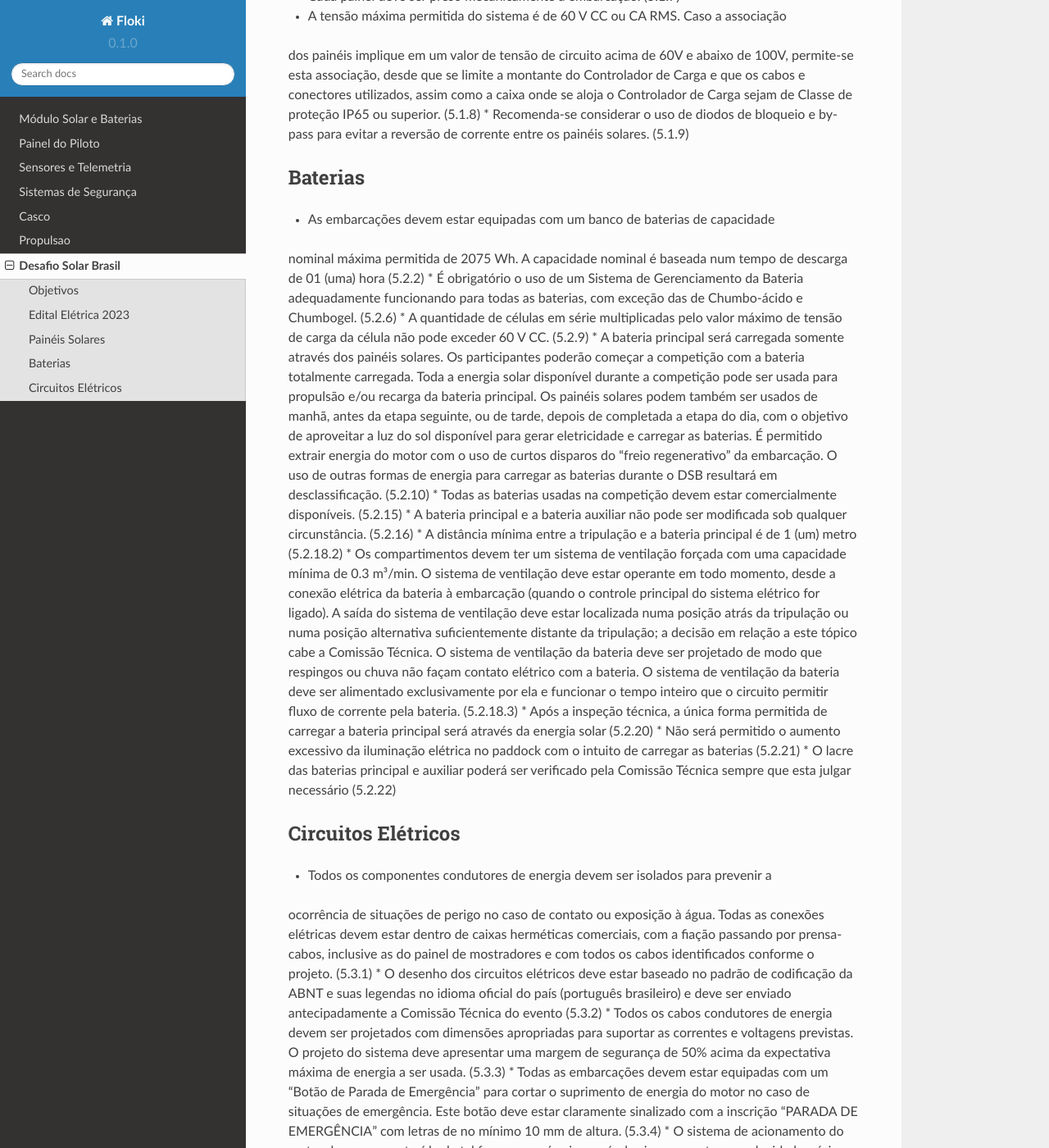
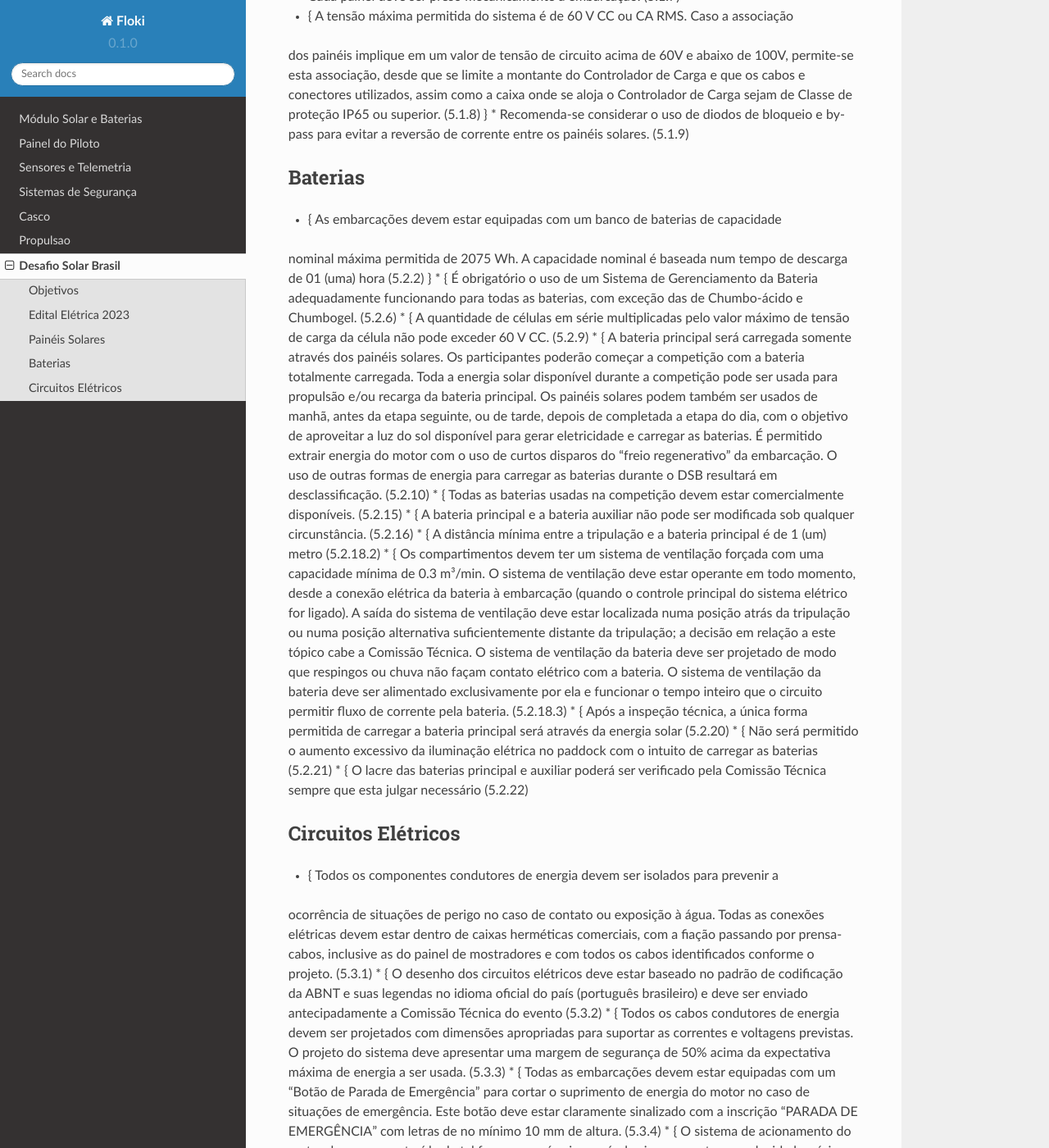
Before and after one commit to polinautico/RTD-Floki, a Sphinx documentation site: the page built from docs/source/DSB.rst, in a window 1280 px wide and 1400 px high, scrolled down 1304 px. Shown: the whole window at 82% size. Built offline with Sphinx 7.4.7 and the Read the Docs theme 2.0.0, drawn with Linux system fonts in a browser that asks for light colours; some of the changed text lies outside the part shown.

```diff
--- a/docs/source/DSB.rst
+++ b/docs/source/DSB.rst
@@ -44,25 +44,25 @@ Painéis Solares
 * Posicionamento dos painéis com um ângulo de inclinação máximo permitido de 10° (5.1.5)
 * Sistemas de controle de inclinação dos painéis não são permitidos. (5.1.6)
 * Cada painel deve ser preso mecanicamente à embarcação. (5.1.7)
-* A tensão máxima permitida do sistema é de 60 V CC ou CA RMS. Caso a associação
+* { A tensão máxima permitida do sistema é de 60 V CC ou CA RMS. Caso a associação
 dos painéis implique em um valor de tensão de circuito acima de 60V e abaixo de
 100V, permite-se esta associação, desde que se limite a montante do Controlador de
 Carga e que os cabos e conectores utilizados, assim como a caixa onde se aloja o
-Controlador de Carga sejam de Classe de proteção IP65 ou superior. (5.1.8)
+Controlador de Carga sejam de Classe de proteção IP65 ou superior. (5.1.8) }
 * Recomenda-se considerar o uso de diodos de bloqueio e by-pass para evitar a reversão
 de corrente entre os painéis solares. (5.1.9)
 
 Baterias
 ------
 
-* As embarcações devem estar equipadas com um banco de baterias de capacidade
+* { As embarcações devem estar equipadas com um banco de baterias de capacidade
 nominal máxima permitida de 2075 Wh. A capacidade nominal é baseada num tempo de
-descarga de 01 (uma) hora (5.2.2)
-* É obrigatório o uso de um Sistema de Gerenciamento da Bateria adequadamente
+descarga de 01 (uma) hora (5.2.2) }
+* { É obrigatório o uso de um Sistema de Gerenciamento da Bateria adequadamente
 funcionando para todas as baterias, com exceção das de Chumbo-ácido e Chumbogel. (5.2.6)
-* A quantidade de células em série multiplicadas pelo valor máximo de tensão de carga
+* { A quantidade de células em série multiplicadas pelo valor máximo de tensão de carga
 da célula não pode exceder 60 V CC. (5.2.9)
-* A bateria principal será carregada somente através dos painéis solares. Os
+* { A bateria principal será carregada somente através dos painéis solares. Os
 participantes poderão começar a competição com a bateria totalmente carregada.
 Toda a energia solar disponível durante a competição pode ser usada para propulsão
 e/ou recarga da bateria principal. Os painéis solares podem também ser usados de
@@ -71,12 +71,12 @@ o objetivo de aproveitar a luz do sol disponível para gerar eletricidade e carr
 baterias. É permitido extrair energia do motor com o uso de curtos disparos do “freio
 regenerativo” da embarcação. O uso de outras formas de energia para carregar as
 baterias durante o DSB resultará em desclassificação. (5.2.10)
-* Todas as baterias usadas na competição devem estar comercialmente disponíveis. (5.2.15)
-* A bateria principal e a bateria auxiliar não pode ser modificada sob qualquer
+* { Todas as baterias usadas na competição devem estar comercialmente disponíveis. (5.2.15)
+* { A bateria principal e a bateria auxiliar não pode ser modificada sob qualquer
 circunstância. (5.2.16)
-* A distância mínima entre a tripulação e a bateria principal é de 1 (um)
+* { A distância mínima entre a tripulação e a bateria principal é de 1 (um)
 metro (5.2.18.2)
-* Os compartimentos devem ter um sistema de ventilação forçada com uma
+* { Os compartimentos devem ter um sistema de ventilação forçada com uma
 capacidade mínima de 0.3 m³/min. O sistema de ventilação deve estar operante
 em todo momento, desde a conexão elétrica da bateria à embarcação (quando o
 controle principal do sistema elétrico for ligado). A saída do sistema de
@@ -87,44 +87,44 @@ ser projetado de modo que respingos ou chuva não façam contato elétrico com
 a bateria. O sistema de ventilação da bateria deve ser alimentado exclusivamente
 por ela e funcionar o tempo inteiro que o circuito permitir fluxo de corrente pela
 bateria. (5.2.18.3)
-* Após a inspeção técnica, a única forma permitida de carregar a bateria principal
+* { Após a inspeção técnica, a única forma permitida de carregar a bateria principal
 será através da energia solar (5.2.20)
-* Não será permitido o aumento excessivo da iluminação elétrica no paddock com o
+* { Não será permitido o aumento excessivo da iluminação elétrica no paddock com o
 intuito de carregar as baterias (5.2.21)
-* O lacre das baterias principal e auxiliar poderá ser verificado pela Comissão
+* { O lacre das baterias principal e auxiliar poderá ser verificado pela Comissão
 Técnica sempre que esta julgar necessário (5.2.22)
 
 Circuitos Elétricos
 ------
 
-* Todos os componentes condutores de energia devem ser isolados para prevenir a
+* { Todos os componentes condutores de energia devem ser isolados para prevenir a
 ocorrência de situações de perigo no caso de contato ou exposição à água. Todas as
 conexões elétricas devem estar dentro de caixas herméticas comerciais, com a fiação
 passando por prensa-cabos, inclusive as do painel de mostradores e com todos os
 cabos identificados conforme o projeto. (5.3.1)
-* O desenho dos circuitos elétricos deve estar baseado no padrão de codificação da
+* { O desenho dos circuitos elétricos deve estar baseado no padrão de codificação da
 ABNT e suas legendas no idioma oficial do país (português brasileiro) e deve ser
 enviado antecipadamente a Comissão Técnica do evento (5.3.2)
-* Todos os cabos condutores de energia devem ser projetados com dimensões
+* { Todos os cabos condutores de energia devem ser projetados com dimensões
 apropriadas para suportar as correntes e voltagens previstas. O projeto do sistema
 deve apresentar uma margem de segurança de 50% acima da expectativa máxima de
 energia a ser usada. (5.3.3)
-* Todas as embarcações devem estar equipadas com um "Botão de Parada de
+* { Todas as embarcações devem estar equipadas com um "Botão de Parada de
 Emergência" para cortar o suprimento de energia do motor no
 caso de situações de emergência. Este botão deve estar claramente sinalizado com a
 inscrição “PARADA DE EMERGÊNCIA” com letras de no mínimo 10 mm de altura. (5.3.4)
-* O sistema de acionamento do motor deve ser construído de tal forma que só
+* { O sistema de acionamento do motor deve ser construído de tal forma que só
 seja possível acionar o motor na velocidade mínima ou nula (5.3.4.2)
-* O sistema elétrico deve apresentar um fusível conectado, em série, com a bateria
+* { O sistema elétrico deve apresentar um fusível conectado, em série, com a bateria
 principal. Não poderá haver equipamento ou derivação do circuito entre a bateria e o
 fusível. Este, não deve, sob qualquer circunstância, conduzir mais de 200% da
 corrente esperada. O fusível deverá ser montado o mais próximo possível da bateria,
 com distância máxima de 0,3 metros e sua faixa de operação não deve ser maior que
 a corrente nominal máxima permitida na fiação do cabo elétrico que ele for ligado.
-* O dimensionamento e a proteção dos condutores baseiam-se nas recomendações da
+* { O dimensionamento e a proteção dos condutores baseiam-se nas recomendações da
 NBR 5410. Para facilitar a consulta, segue abaixo uma tabela relativa a condutores
 isolados com PVC (70°C) instalados em ambiente ventilado. (5.3.8)
-* Deve ser possível lacrar todas as conexões elétricas entre os painéis solares, o painel
+* { Deve ser possível lacrar todas as conexões elétricas entre os painéis solares, o painel
 de controle da embarcação, o sistema de propulsão e os sistemas de armazenamento
 com lacre plástico numerado tipo “abraçadeira”, ver figura 4. A organização lacrará
 vários desses sistemas durante a inspeção técnica. Caso haja a necessidade de violar
@@ -134,12 +134,12 @@ tornar a competir uma vez que seja submetida a uma nova inspeção e o sistema s
 lacrado novamente. Se o lacre for encontrado violado, a comissão técnica pode, a seu
 critério, anular a participação da equipe na etapa anterior ao ocorrido ou da
 competição.
-* O sistema construído para receber o lacre deve prever uma furação de no
+* { O sistema construído para receber o lacre deve prever uma furação de no
 mínimo 3,2 mm de diâmetro para a sua colocação.
-* Não será permitido a abertura da caixa apenas para desligar a ventilação durante a
+* { Não será permitido a abertura da caixa apenas para desligar a ventilação durante a
 noite. Entende-se que o dispositivo descrito no item 5.3.6 resolverá esta necessidade. (5.3.10)
-* Os controles elétricos instalados no painel (chaves, botoeiras, potenciômetros, etc)
+* { Os controles elétricos instalados no painel (chaves, botoeiras, potenciômetros, etc)
 devem estar isolados e ter a sua função identificada com letras com tamanho mínimo
 de 10 mm. (5.3.11)
-* A Organização do DSB pode vetar a utilização de equipamentos que não estejam
+* { A Organização do DSB pode vetar a utilização de equipamentos que não estejam
 de acordo com a legislação do INMETRO. (5.3.12)
```
